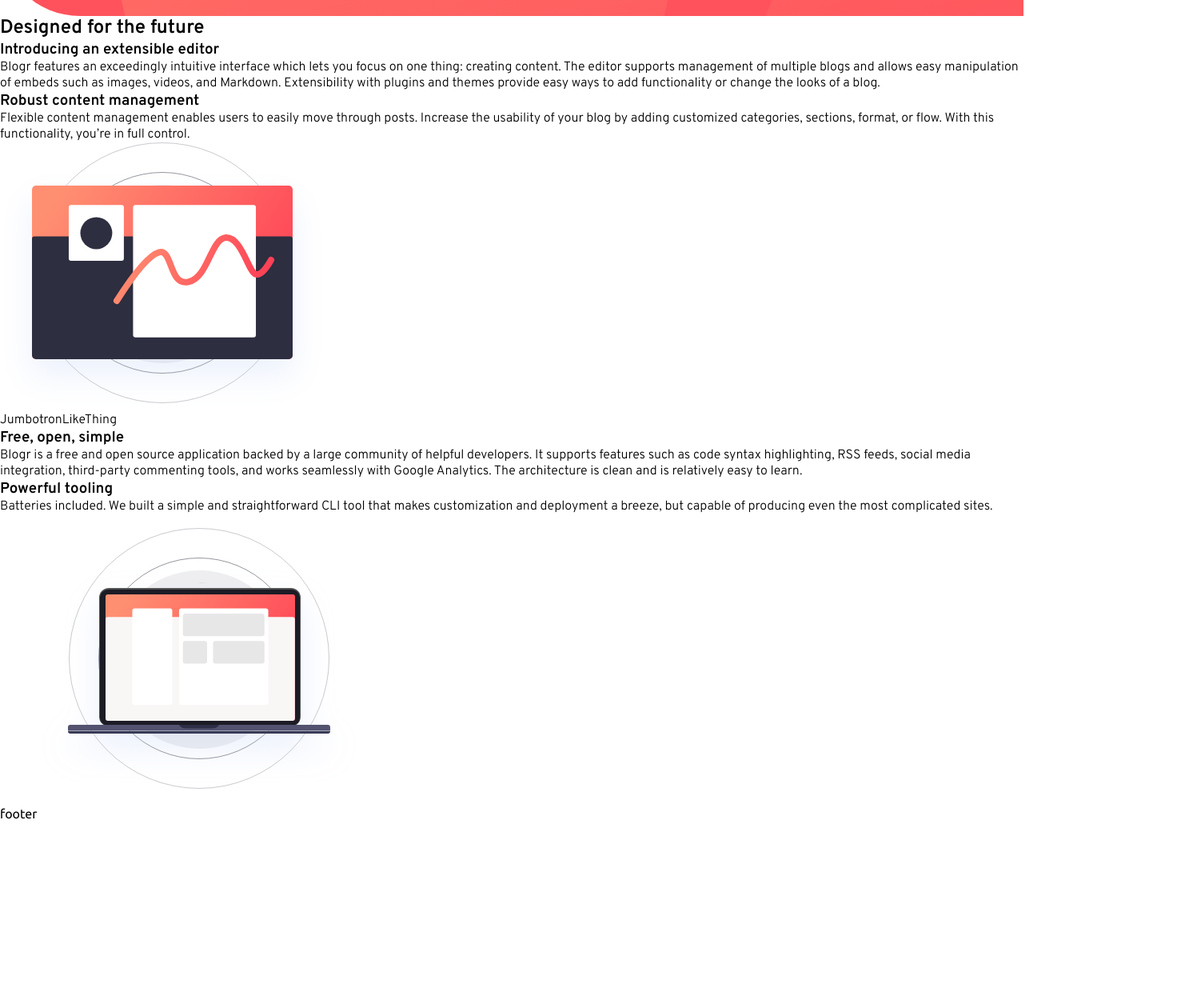
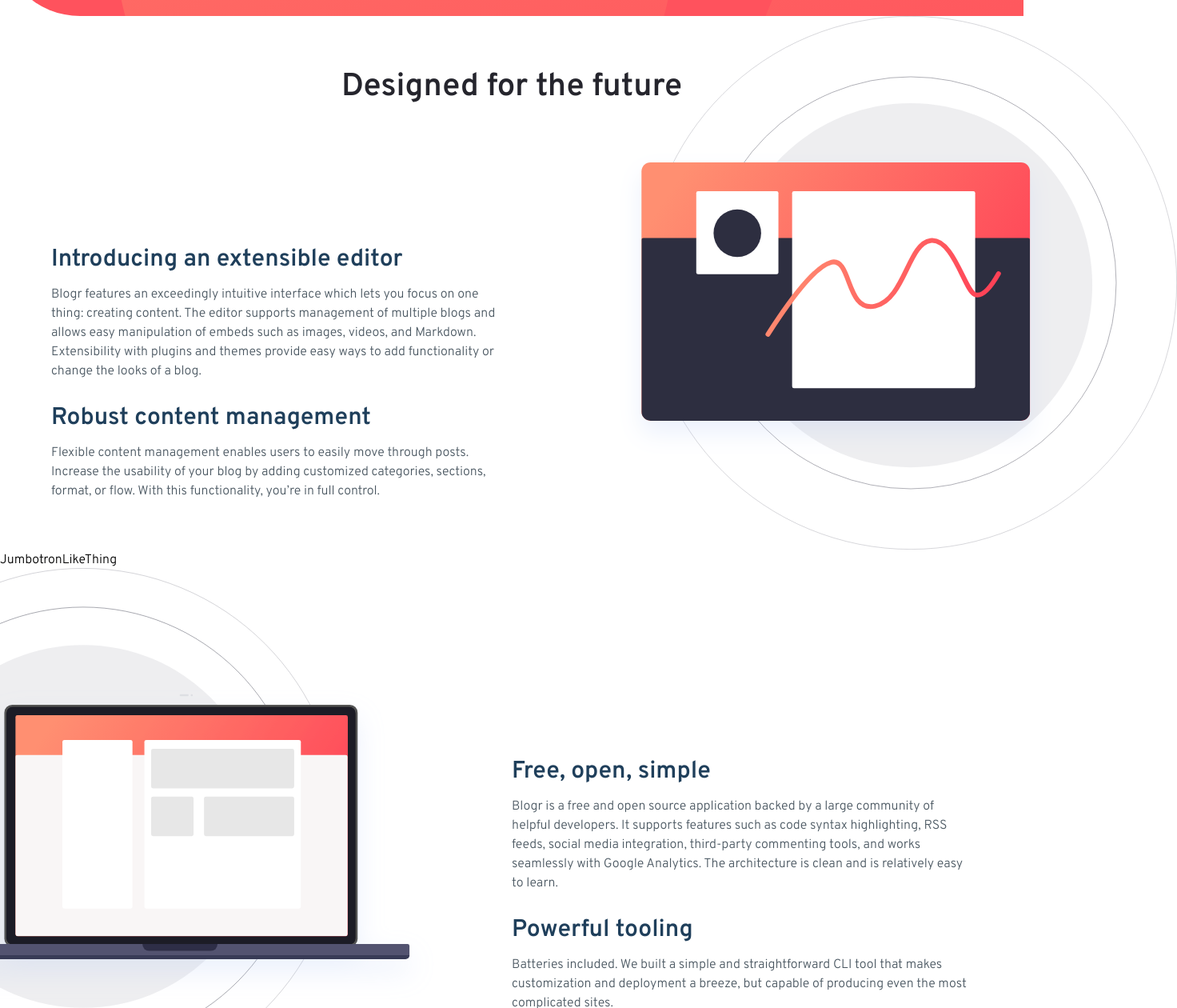
Before and after one commit to manikagnish/blogr-landing-page, a React (Create React App) app: page / in a window 1280 px wide. Shown: the part 620-1880 px from the top of the page at 80% size, 1472 px wide, since content can reach past the window. Before the commit the page ends 1646 px from the top, so only its background shows below. Built offline with nearby package versions, Linux system fonts and the light colour scheme.

Commit message:
completed styling of features section

```diff
--- a/src/App.js
+++ b/src/App.js
@@ -1,17 +1,35 @@
+import { useState, useEffect } from "react";
+
 import HeroSection from "./components/HeroSection";
 import Footer from "./components/Footer";
 import FeatureSection from "./components/FeatureSection";
 import JumbotronLikeThing from "./components/JumbotronLikeThing";
 
 import editorVector from "./images/illustration-editor-mobile.svg";
+import editorVectorDesktop from "./images/illustration-editor-desktop.svg";
 import laptopVector from "./images/illustration-laptop-mobile.svg";
+import laptopVectorDesktop from "./images/illustration-laptop-desktop.svg";
 
 function App() {
+  const [screenWidth, setScreenWidth] = useState(window.innerWidth);
+
+  useEffect(() => {
+    const changeWidth = () => {
+      setScreenWidth(window.innerWidth);
+    };
+
+    window.addEventListener("resize", changeWidth);
+
+    return () => {
+      window.removeEventListener("resize", changeWidth);
+    };
+  }, []);
+
   return (
     <div>
       <HeroSection />
       <FeatureSection
-        illustration={editorVector}
+        illustration={screenWidth > 1050 ? editorVectorDesktop : editorVector}
         altText="editor illustration"
         mainHeading="Designed for the future"
         heading1="Introducing an extensible editor"
@@ -22,10 +40,11 @@
         change the looks of a blog."
         para2="Flexible content management enables users to easily move through posts. Increase the usability of your blog
         by adding customized categories, sections, format, or flow. With this functionality, you’re in full control."
+        direction="right"
       />
       <JumbotronLikeThing />
       <FeatureSection
-        illustration={laptopVector}
+        illustration={screenWidth > 1050 ? laptopVectorDesktop : laptopVector}
         heading1="Free, open, simple"
         heading2="Powerful tooling"
         para1="Blogr is a free and open source application backed by a large community of helpful developers. It supports
@@ -35,6 +54,7 @@
         capable of producing even the most complicated sites.
       "
         altText="laptop illustration"
+        direction="left"
       />
       <Footer />
     </div>
--- a/src/components/FeatureSection.jsx
+++ b/src/components/FeatureSection.jsx
@@ -6,15 +6,23 @@
   para2,
   illustration,
   altText,
+  direction,
 }) {
   return (
-    <section>
+    <section className="features">
       <h2>{mainHeading}</h2>
-      <h3>{heading1}</h3>
-      <p>{para1}</p>
-      <h3>{heading2}</h3>
-      <p>{para2}</p>
-      <img src={illustration} alt={altText} />
+
+      <div className={`features__container ${direction}`}>
+        <div className="features__text">
+          <h3>{heading1}</h3>
+          <p>{para1}</p>
+
+          <h3>{heading2}</h3>
+          <p>{para2}</p>
+        </div>
+
+        <img src={illustration} alt={altText} className={direction} />
+      </div>
     </section>
   );
 }
--- a/src/scss/abstract/mixins.scss
+++ b/src/scss/abstract/mixins.scss
@@ -5,6 +5,11 @@
 }
 @mixin tab-land {
   @media (min-width: 810px) {
+    @content;
+  }
+}
+@mixin mini-desktop {
+  @media (min-width: 1050px) {
     @content;
   }
 }
--- a/src/scss/base/base.scss
+++ b/src/scss/base/base.scss
@@ -31,6 +31,7 @@
   font-size: 1.6rem;
   font-family: "Overpass", sans-serif;
   font-weight: 300;
+  overflow-x: hidden;
 }
 
 a {
--- a/src/scss/components/FeatureSection.scss
+++ b/src/scss/components/FeatureSection.scss
@@ -0,0 +1,87 @@
+.features {
+  text-align: center;
+  padding: 4em 5vw;
+  @include mini-desktop {
+    position: relative;
+  }
+
+  h2,
+  h3 {
+    font-size: 3rem;
+  }
+
+  h2 {
+    color: var(--clr-black-blue);
+    margin-bottom: 2em;
+
+    @include mini-desktop {
+      font-size: 4rem;
+    }
+  }
+
+  &__container {
+    display: flex;
+    flex-direction: column-reverse;
+  }
+
+  h3 {
+    color: var(--clr-blue-dark);
+    margin: 1em 0 0.5em 0;
+    line-height: 1.1;
+  }
+
+  p {
+    color: var(--clr-grayish-blue-dark);
+    line-height: 1.5;
+  }
+  img {
+    width: 90vw;
+    display: block;
+    margin: 0 auto;
+
+    @include tab-port {
+      width: 70vw;
+    }
+  }
+}
+
+.right {
+  @include mini-desktop {
+    flex-direction: row;
+    text-align: left;
+
+    .features__text {
+      margin-top: 4em;
+      width: 50%;
+    }
+
+    img {
+      @include mini-desktop {
+        width: 70rem;
+        position: absolute;
+        top: 0;
+        right: -15%;
+      }
+    }
+  }
+}
+
+.left {
+  @include mini-desktop {
+    flex-direction: row-reverse;
+    text-align: left;
+
+    .features__text {
+      margin-top: 4em;
+      width: 50%;
+    }
+    img {
+      @include mini-desktop {
+        width: 80rem;
+        position: absolute;
+        top: 0;
+        left: -17%;
+      }
+    }
+  }
+}
```
